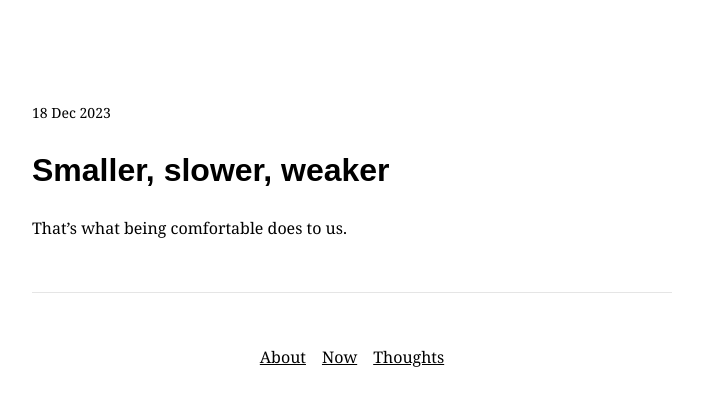
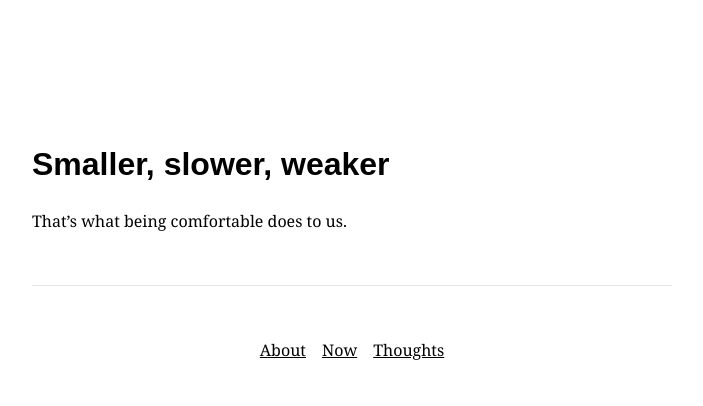
Before and after one commit to michaelaliotti/michaelaliotti.github.io, a Jekyll site: the page built from index.html, in a window 1280 px wide. Shown: the top 406 px of the page, without its empty margins (288-991 px from the left). Built offline with Jekyll 4.4.1, drawn with Linux system fonts in a browser that asks for light colours.

Commit message:
Updated styles.

```diff
--- a/_layouts/post.html
+++ b/_layouts/post.html
@@ -2,9 +2,6 @@
 layout: default
 ---
 
-<time datetime="{{ page.date | date_to_xmlschema }}">
-  {{ page.date | date_to_string }}
-</time>
 <h1>{{ page.title | smartify }}</h1>
 {{ content }}
 
--- a/assets/css/styles.css
+++ b/assets/css/styles.css
@@ -20,7 +20,7 @@ a {
 }
 
 main {
-  margin: 6em 0 3em 0;
+  margin: 9em 0 3em 0;
   padding: 0;
 }
 
--- a/index.html
+++ b/index.html
@@ -4,8 +4,5 @@ layout: default
 
 {% assign post = site.posts.first %}
 
-<time datetime="{{ post.date | date_to_xmlschema }}">
-  {{ post.date | date_to_string }}
-</time>
 <h1>{{ post.title | smartify }}</h1>
 {{ post.content }}
```
